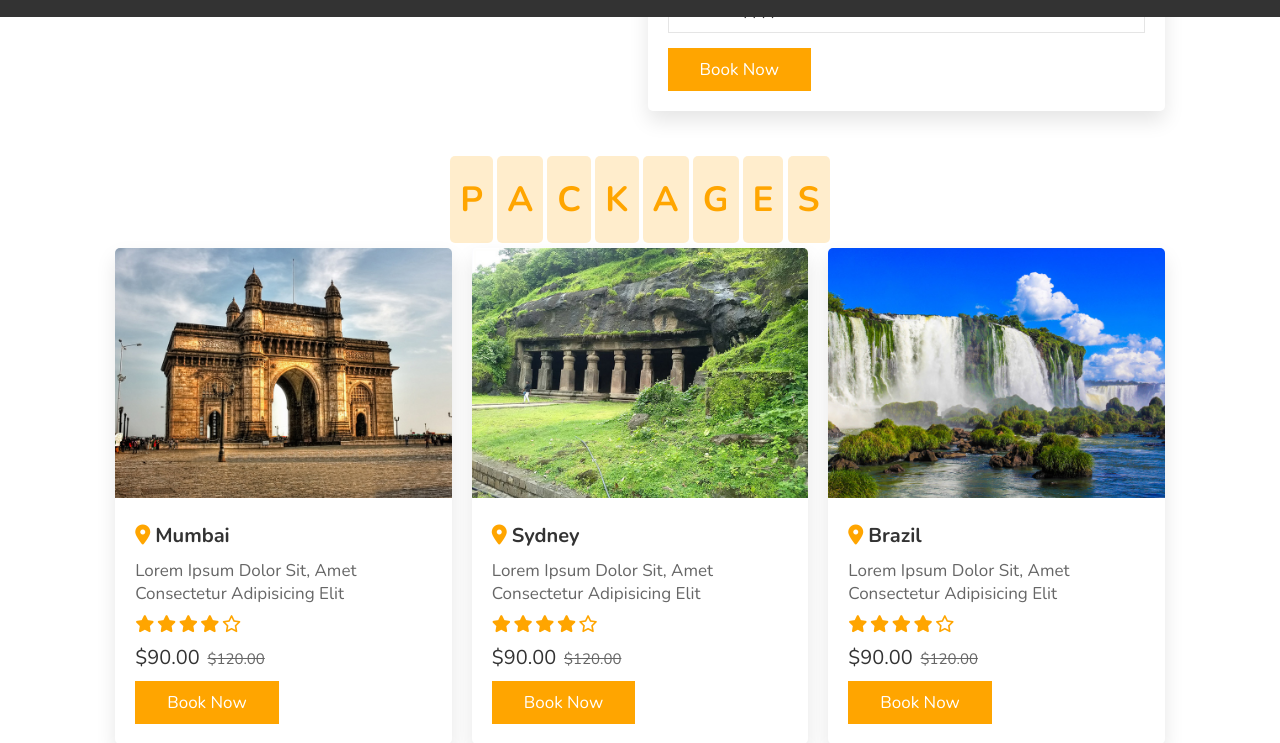
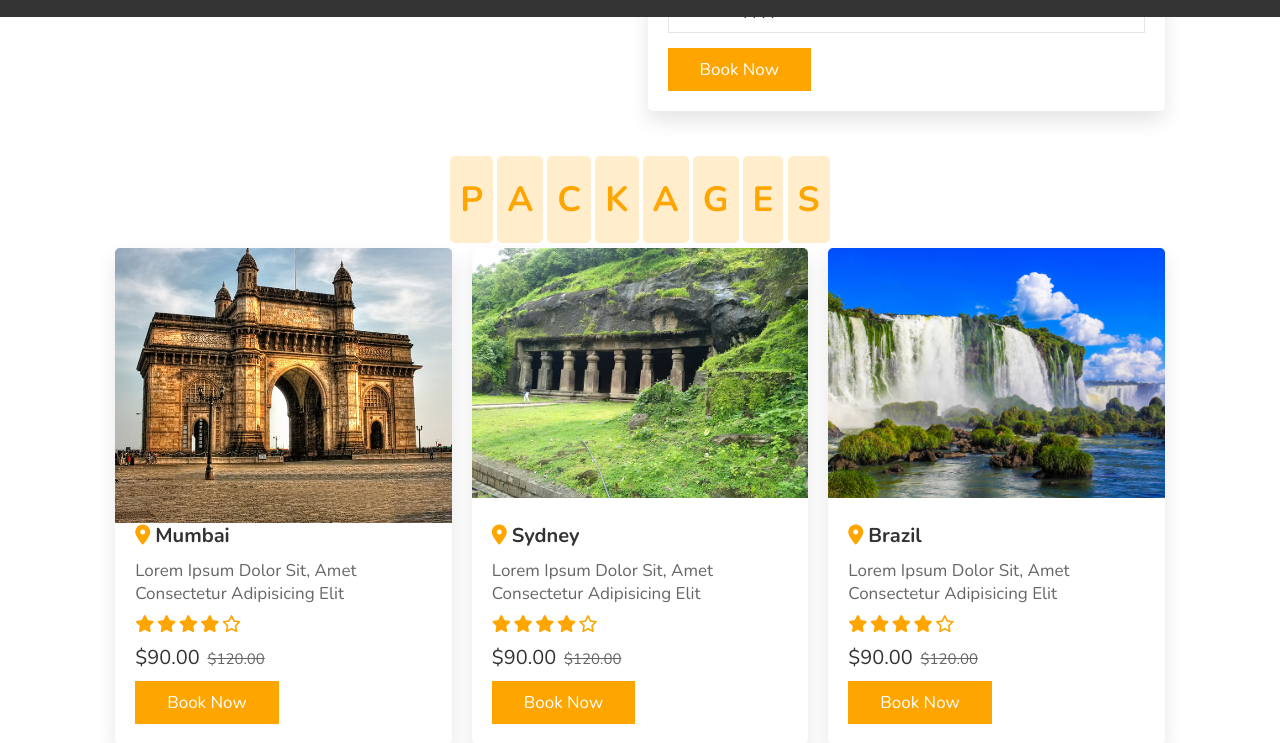
Before and after one commit to hamedghafori2022/tour, a plain HTML site: page index.html in a window 1280 px wide. In both pictures the pointer is over the picture 283 px from the left and 1684 px from the top of the page. Shown: the part 1311-2054 px from the top of the page. Drawn offline with nearby package versions, Linux system fonts and the light colour scheme.

Commit message:
add trasform for gallery image

```diff
--- a/css/style.css
+++ b/css/style.css
@@ -347,7 +347,13 @@ header .search-bar-container label:hover{
   height: 25rem;
   width: 100%;
   object-fit: cover;
+  object-position: center;
+  transition: 0.3s;
 }
+.packages .box-container .box:hover img{
+  transform: scale(1.2);
+}
+
 .packages .box-container .box .content{
   padding: 2rem;
 }
```
